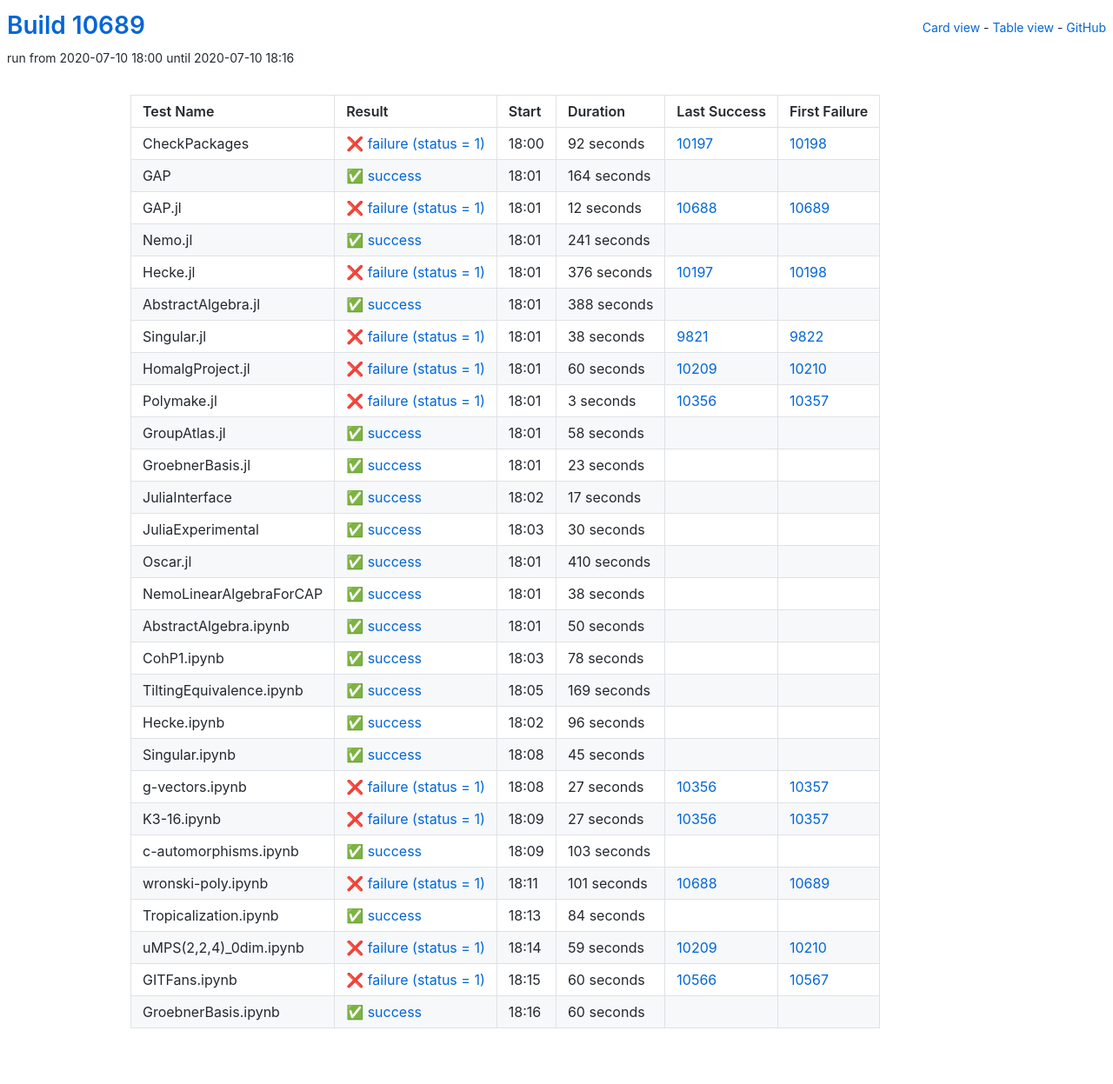
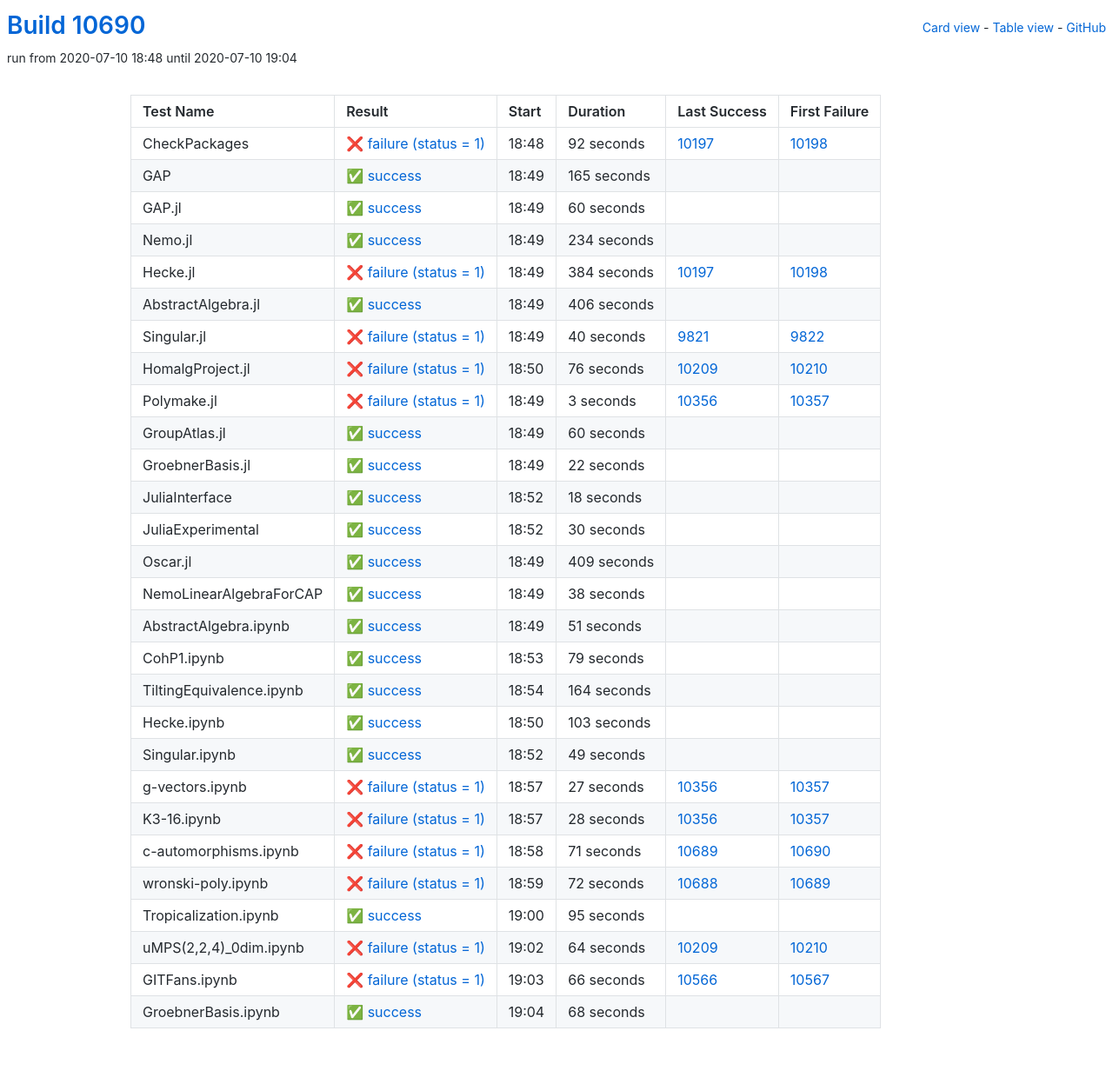
Before and after one commit to oscar-system/oscar-ci-status, a Jekyll site: the page built from table.html, in a window 1280 px wide. Shown: the whole page at 87% size. Built offline with Jekyll 4.4.1, drawn with Linux system fonts in a browser that asks for light colours.

Commit message:
Build #10690

```diff
--- a/_data/ci.yml
+++ b/_data/ci.yml
@@ -1,6 +1,6 @@
 ---
-build: 10689
-build_url: https://oscarci.mathematik.uni-kl.de/job/oscar/10689/
+build: 10690
+build_url: https://oscarci.mathematik.uni-kl.de/job/oscar/10690/
 job: oscar
 organization: oscar-system
 repo: oscar-ci-status
@@ -8,8 +8,8 @@
 tests:
 - name: CheckPackages
   id: checkpackages
-  log: https://oscarci.mathematik.uni-kl.de/job/oscar/10689/artifact/logs/build-10689/CheckPackages.log
-  start: 2020-07-10 18:00
+  log: https://oscarci.mathematik.uni-kl.de/job/oscar/10690/artifact/logs/build-10690/CheckPackages.log
+  start: 2020-07-10 18:48
   success: false
   exitcode: 1
   status: failure
@@ -20,92 +20,92 @@
   first_failure_url: https://oscarci.mathematik.uni-kl.de/job/oscar/10198/
 - name: GAP
   id: gap
-  log: https://oscarci.mathematik.uni-kl.de/job/oscar/10689/artifact/logs/build-10689/GAP.log
-  start: 2020-07-10 18:01
+  log: https://oscarci.mathematik.uni-kl.de/job/oscar/10690/artifact/logs/build-10690/GAP.log
+  start: 2020-07-10 18:49
   success: true
   exitcode: 0
   status: success
-  duration: 164
+  duration: 165
   last_success: false
   last_success_url:
   first_failure: false
   first_failure_url:
 - name: GAP.jl
   id: gap-jl
-  log: https://oscarci.mathematik.uni-kl.de/job/oscar/10689/artifact/logs/build-10689/GAP.jl.log
-  start: 2020-07-10 18:01
-  success: false
-  exitcode: 1
-  status: failure
-  duration: 12
-  last_success: 10688
-  last_success_url: https://oscarci.mathematik.uni-kl.de/job/oscar/10688/
-  first_failure: 10689
-  first_failure_url: https://oscarci.mathematik.uni-kl.de/job/oscar/10689/
-- name: Nemo.jl
-  id: nemo-jl
-  log: https://oscarci.mathematik.uni-kl.de/job/oscar/10689/artifact/logs/build-10689/Nemo.jl.log
-  start: 2020-07-10 18:01
+  log: https://oscarci.mathematik.uni-kl.de/job/oscar/10690/artifact/logs/build-10690/GAP.jl.log
+  start: 2020-07-10 18:49
   success: true
   exitcode: 0
   status: success
-  duration: 241
+  duration: 60
+  last_success: false
+  last_success_url:
+  first_failure: false
+  first_failure_url:
+- name: Nemo.jl
+  id: nemo-jl
+  log: https://oscarci.mathematik.uni-kl.de/job/oscar/10690/artifact/logs/build-10690/Nemo.jl.log
+  start: 2020-07-10 18:49
+  success: true
+  exitcode: 0
+  status: success
+  duration: 234
   last_success: false
   last_success_url:
   first_failure: false
   first_failure_url:
 - name: Hecke.jl
   id: hecke-jl
-  log: https://oscarci.mathematik.uni-kl.de/job/oscar/10689/artifact/logs/build-10689/Hecke.jl.log
-  start: 2020-07-10 18:01
+  log: https://oscarci.mathematik.uni-kl.de/job/oscar/10690/artifact/logs/build-10690/Hecke.jl.log
+  start: 2020-07-10 18:49
   success: false
   exitcode: 1
   status: failure
-  duration: 376
+  duration: 384
   last_success: 10197
   last_success_url: https://oscarci.mathematik.uni-kl.de/job/oscar/10197/
   first_failure: 10198
   first_failure_url: https://oscarci.mathematik.uni-kl.de/job/oscar/10198/
 - name: AbstractAlgebra.jl
   id: abstractalgebra-jl
-  log: https://oscarci.mathematik.uni-kl.de/job/oscar/10689/artifact/logs/build-10689/AbstractAlgebra.jl.log
-  start: 2020-07-10 18:01
+  log: https://oscarci.mathematik.uni-kl.de/job/oscar/10690/artifact/logs/build-10690/AbstractAlgebra.jl.log
+  start: 2020-07-10 18:49
   success: true
   exitcode: 0
   status: success
-  duration: 388
+  duration: 406
   last_success: false
   last_success_url:
   first_failure: false
   first_failure_url:
 - name: Singular.jl
   id: singular-jl
-  log: https://oscarci.mathematik.uni-kl.de/job/oscar/10689/artifact/logs/build-10689/Singular.jl.log
-  start: 2020-07-10 18:01
+  log: https://oscarci.mathematik.uni-kl.de/job/oscar/10690/artifact/logs/build-10690/Singular.jl.log
+  start: 2020-07-10 18:49
   success: false
   exitcode: 1
   status: failure
-  duration: 38
+  duration: 40
   last_success: 9821
   last_success_url: https://oscarci.mathematik.uni-kl.de/job/oscar/9821/
   first_failure: 9822
   first_failure_url: https://oscarci.mathematik.uni-kl.de/job/oscar/9822/
 - name: HomalgProject.jl
   id: homalgproject-jl
-  log: https://oscarci.mathematik.uni-kl.de/job/oscar/10689/artifact/logs/build-10689/HomalgProject.jl.log
-  start: 2020-07-10 18:01
+  log: https://oscarci.mathematik.uni-kl.de/job/oscar/10690/artifact/logs/build-10690/HomalgProject.jl.log
+  start: 2020-07-10 18:50
   success: false
   exitcode: 1
   status: failure
-  duration: 60
+  duration: 76
   last_success: 10209
   last_success_url: https://oscarci.mathematik.uni-kl.de/job/oscar/10209/
   first_failure: 10210
   first_failure_url: https://oscarci.mathematik.uni-kl.de/job/oscar/10210/
 - name: Polymake.jl
   id: polymake-jl
-  log: https://oscarci.mathematik.uni-kl.de/job/oscar/10689/artifact/logs/build-10689/Polymake.jl.log
-  start: 2020-07-10 18:01
+  log: https://oscarci.mathematik.uni-kl.de/job/oscar/10690/artifact/logs/build-10690/Polymake.jl.log
+  start: 2020-07-10 18:49
   success: false
   exitcode: 1
   status: failure
@@ -116,44 +116,44 @@
   first_failure_url: https://oscarci.mathematik.uni-kl.de/job/oscar/10357/
 - name: GroupAtlas.jl
   id: groupatlas-jl
-  log: https://oscarci.mathematik.uni-kl.de/job/oscar/10689/artifact/logs/build-10689/GroupAtlas.jl.log
-  start: 2020-07-10 18:01
+  log: https://oscarci.mathematik.uni-kl.de/job/oscar/10690/artifact/logs/build-10690/GroupAtlas.jl.log
+  start: 2020-07-10 18:49
   success: true
   exitcode: 0
   status: success
-  duration: 58
+  duration: 60
   last_success: false
   last_success_url:
   first_failure: false
   first_failure_url:
 - name: GroebnerBasis.jl
   id: groebnerbasis-jl
-  log: https://oscarci.mathematik.uni-kl.de/job/oscar/10689/artifact/logs/build-10689/GroebnerBasis.jl.log
-  start: 2020-07-10 18:01
+  log: https://oscarci.mathematik.uni-kl.de/job/oscar/10690/artifact/logs/build-10690/GroebnerBasis.jl.log
+  start: 2020-07-10 18:49
   success: true
   exitcode: 0
   status: success
-  duration: 23
+  duration: 22
   last_success: false
   last_success_url:
   first_failure: false
   first_failure_url:
 - name: JuliaInterface
   id: juliainterface
-  log: https://oscarci.mathematik.uni-kl.de/job/oscar/10689/artifact/logs/build-10689/JuliaInterface.log
-  start: 2020-07-10 18:02
+  log: https://oscarci.mathematik.uni-kl.de/job/oscar/10690/artifact/logs/build-10690/JuliaInterface.log
+  start: 2020-07-10 18:52
   success: true
   exitcode: 0
   status: success
-  duration: 17
+  duration: 18
   last_success: false
   last_success_url:
   first_failure: false
   first_failure_url:
 - name: JuliaExperimental
   id: juliaexperimental
-  log: https://oscarci.mathematik.uni-kl.de/job/oscar/10689/artifact/logs/build-10689/JuliaExperimental.log
-  start: 2020-07-10 18:03
+  log: https://oscarci.mathematik.uni-kl.de/job/oscar/10690/artifact/logs/build-10690/JuliaExperimental.log
+  start: 2020-07-10 18:52
   success: true
   exitcode: 0
   status: success
@@ -164,20 +164,20 @@
   first_failure_url:
 - name: Oscar.jl
   id: oscar-jl
-  log: https://oscarci.mathematik.uni-kl.de/job/oscar/10689/artifact/logs/build-10689/Oscar.jl.log
-  start: 2020-07-10 18:01
+  log: https://oscarci.mathematik.uni-kl.de/job/oscar/10690/artifact/logs/build-10690/Oscar.jl.log
+  start: 2020-07-10 18:49
   success: true
   exitcode: 0
   status: success
-  duration: 410
+  duration: 409
   last_success: false
   last_success_url:
   first_failure: false
   first_failure_url:
 - name: NemoLinearAlgebraForCAP
   id: nemolinearalgebraforcap
-  log: https://oscarci.mathematik.uni-kl.de/job/oscar/10689/artifact/logs/build-10689/NemoLinearAlgebraForCAP.log
-  start: 2020-07-10 18:01
+  log: https://oscarci.mathematik.uni-kl.de/job/oscar/10690/artifact/logs/build-10690/NemoLinearAlgebraForCAP.log
+  start: 2020-07-10 18:49
   success: true
   exitcode: 0
   status: success
@@ -188,68 +188,68 @@
   first_failure_url:
 - name: AbstractAlgebra.ipynb
   id: abstractalgebra-ipynb
-  log: https://oscarci.mathematik.uni-kl.de/job/oscar/10689/artifact/logs/build-10689/AbstractAlgebra.ipynb.log
-  start: 2020-07-10 18:01
+  log: https://oscarci.mathematik.uni-kl.de/job/oscar/10690/artifact/logs/build-10690/AbstractAlgebra.ipynb.log
+  start: 2020-07-10 18:49
   success: true
   exitcode: 0
   status: success
-  duration: 50
+  duration: 51
   last_success: false
   last_success_url:
   first_failure: false
   first_failure_url:
 - name: CohP1.ipynb
   id: cohp1-ipynb
-  log: https://oscarci.mathematik.uni-kl.de/job/oscar/10689/artifact/logs/build-10689/CohP1.ipynb.log
-  start: 2020-07-10 18:03
+  log: https://oscarci.mathematik.uni-kl.de/job/oscar/10690/artifact/logs/build-10690/CohP1.ipynb.log
+  start: 2020-07-10 18:53
   success: true
   exitcode: 0
   status: success
-  duration: 78
+  duration: 79
   last_success: false
   last_success_url:
   first_failure: false
   first_failure_url:
 - name: TiltingEquivalence.ipynb
   id: tiltingequivalence-ipynb
-  log: https://oscarci.mathematik.uni-kl.de/job/oscar/10689/artifact/logs/build-10689/TiltingEquivalence.ipynb.log
-  start: 2020-07-10 18:05
+  log: https://oscarci.mathematik.uni-kl.de/job/oscar/10690/artifact/logs/build-10690/TiltingEquivalence.ipynb.log
+  start: 2020-07-10 18:54
   success: true
   exitcode: 0
   status: success
-  duration: 169
+  duration: 164
   last_success: false
   last_success_url:
   first_failure: false
   first_failure_url:
 - name: Hecke.ipynb
   id: hecke-ipynb
-  log: https://oscarci.mathematik.uni-kl.de/job/oscar/10689/artifact/logs/build-10689/Hecke.ipynb.log
-  start: 2020-07-10 18:02
+  log: https://oscarci.mathematik.uni-kl.de/job/oscar/10690/artifact/logs/build-10690/Hecke.ipynb.log
+  start: 2020-07-10 18:50
   success: true
   exitcode: 0
   status: success
-  duration: 96
+  duration: 103
   last_success: false
   last_success_url:
   first_failure: false
   first_failure_url:
 - name: Singular.ipynb
   id: singular-ipynb
-  log: https://oscarci.mathematik.uni-kl.de/job/oscar/10689/artifact/logs/build-10689/Singular.ipynb.log
-  start: 2020-07-10 18:08
+  log: https://oscarci.mathematik.uni-kl.de/job/oscar/10690/artifact/logs/build-10690/Singular.ipynb.log
+  start: 2020-07-10 18:52
   success: true
   exitcode: 0
   status: success
-  duration: 45
+  duration: 49
   last_success: false
   last_success_url:
   first_failure: false
   first_failure_url:
 - name: g-vectors.ipynb
   id: g-vectors-ipynb
-  log: https://oscarci.mathematik.uni-kl.de/job/oscar/10689/artifact/logs/build-10689/g-vectors.ipynb.log
-  start: 2020-07-10 18:08
+  log: https://oscarci.mathematik.uni-kl.de/job/oscar/10690/artifact/logs/build-10690/g-vectors.ipynb.log
+  start: 2020-07-10 18:57
   success: false
   exitcode: 1
   status: failure
@@ -260,84 +260,84 @@
   first_failure_url: https://oscarci.mathematik.uni-kl.de/job/oscar/10357/
 - name: K3-16.ipynb
   id: k3-16-ipynb
-  log: https://oscarci.mathematik.uni-kl.de/job/oscar/10689/artifact/logs/build-10689/K3-16.ipynb.log
-  start: 2020-07-10 18:09
+  log: https://oscarci.mathematik.uni-kl.de/job/oscar/10690/artifact/logs/build-10690/K3-16.ipynb.log
+  start: 2020-07-10 18:57
   success: false
   exitcode: 1
   status: failure
-  duration: 27
+  duration: 28
   last_success: 10356
   last_success_url: https://oscarci.mathematik.uni-kl.de/job/oscar/10356/
   first_failure: 10357
   first_failure_url: https://oscarci.mathematik.uni-kl.de/job/oscar/10357/
 - name: c-automorphisms.ipynb
   id: c-automorphisms-ipynb
-  log: https://oscarci.mathematik.uni-kl.de/job/oscar/10689/artifact/logs/build-10689/c-automorphisms.ipynb.log
-  start: 2020-07-10 18:09
-  success: true
-  exitcode: 0
-  status: success
-  duration: 103
-  last_success: false
-  last_success_url:
-  first_failure: false
-  first_failure_url:
-- name: wronski-poly.ipynb
-  id: wronski-poly-ipynb
-  log: https://oscarci.mathematik.uni-kl.de/job/oscar/10689/artifact/logs/build-10689/wronski-poly.ipynb.log
-  start: 2020-07-10 18:11
+  log: https://oscarci.mathematik.uni-kl.de/job/oscar/10690/artifact/logs/build-10690/c-automorphisms.ipynb.log
+  start: 2020-07-10 18:58
   success: false
   exitcode: 1
   status: failure
-  duration: 101
+  duration: 71
+  last_success: 10689
+  last_success_url: https://oscarci.mathematik.uni-kl.de/job/oscar/10689/
+  first_failure: 10690
+  first_failure_url: https://oscarci.mathematik.uni-kl.de/job/oscar/10690/
+- name: wronski-poly.ipynb
+  id: wronski-poly-ipynb
+  log: https://oscarci.mathematik.uni-kl.de/job/oscar/10690/artifact/logs/build-10690/wronski-poly.ipynb.log
+  start: 2020-07-10 18:59
+  success: false
+  exitcode: 1
+  status: failure
+  duration: 72
   last_success: 10688
   last_success_url: https://oscarci.mathematik.uni-kl.de/job/oscar/10688/
   first_failure: 10689
   first_failure_url: https://oscarci.mathematik.uni-kl.de/job/oscar/10689/
 - name: Tropicalization.ipynb
   id: tropicalization-ipynb
-  log: https://oscarci.mathematik.uni-kl.de/job/oscar/10689/artifact/logs/build-10689/Tropicalization.ipynb.log
-  start: 2020-07-10 18:13
+  log: https://oscarci.mathematik.uni-kl.de/job/oscar/10690/artifact/logs/build-10690/Tropicalization.ipynb.log
+  start: 2020-07-10 19:00
   success: true
   exitcode: 0
   status: success
-  duration: 84
+  duration: 95
   last_success: false
   last_success_url:
   first_failure: false
   first_failure_url:
 - name: uMPS(2,2,4)_0dim.ipynb
   id: umps-2-2-4-0dim-ipynb
-  log: https://oscarci.mathematik.uni-kl.de/job/oscar/10689/artifact/logs/build-10689/uMPS-2-2-4-_0dim.ipynb.log
-  start: 2020-07-10 18:14
+  log: https://oscarci.mathematik.uni-kl.de/job/oscar/10690/artifact/logs/build-10690/uMPS-2-2-4-_0dim.ipynb.log
+  start: 2020-07-10 19:02
   success: false
   exitcode: 1
   status: failure
-  duration: 59
+  duration: 64
   last_success: 10209
   last_success_url: https://oscarci.mathematik.uni-kl.de/job/oscar/10209/
   first_failure: 10210
   first_failure_url: https://oscarci.mathematik.uni-kl.de/job/oscar/10210/
 - name: GITFans.ipynb
   id: gitfans-ipynb
-  log: https://oscarci.mathematik.uni-kl.de/job/oscar/10689/artifact/logs/build-10689/GITFans.ipynb.log
-  start: 2020-07-10 18:15
+  log: https://oscarci.mathematik.uni-kl.de/job/oscar/10690/artifact/logs/build-10690/GITFans.ipynb.log
+  start: 2020-07-10 19:03
   success: false
   exitcode: 1
   status: failure
-  duration: 60
+  duration: 66
   last_success: 10566
   last_success_url: https://oscarci.mathematik.uni-kl.de/job/oscar/10566/
   first_failure: 10567
   first_failure_url: https://oscarci.mathematik.uni-kl.de/job/oscar/10567/
 - name: GroebnerBasis.ipynb
   id: groebnerbasis-ipynb
-  log: https://oscarci.mathematik.uni-kl.de/job/oscar/10689/artifact/logs/build-10689/GroebnerBasis.ipynb.log
-  start: 2020-07-10 18:16
+  log: https://oscarci.mathematik.uni-kl.de/job/oscar/10690/artifact/logs/build-10690/GroebnerBasis.ipynb.log
+  start: 2020-07-10 19:04
   success: true
   exitcode: 0
   status: success
-  duration: 60
+  duration: 68
   last_success: false
   last_success_url:
   first_failure: false
```
Also changed, not shown: README.md.
